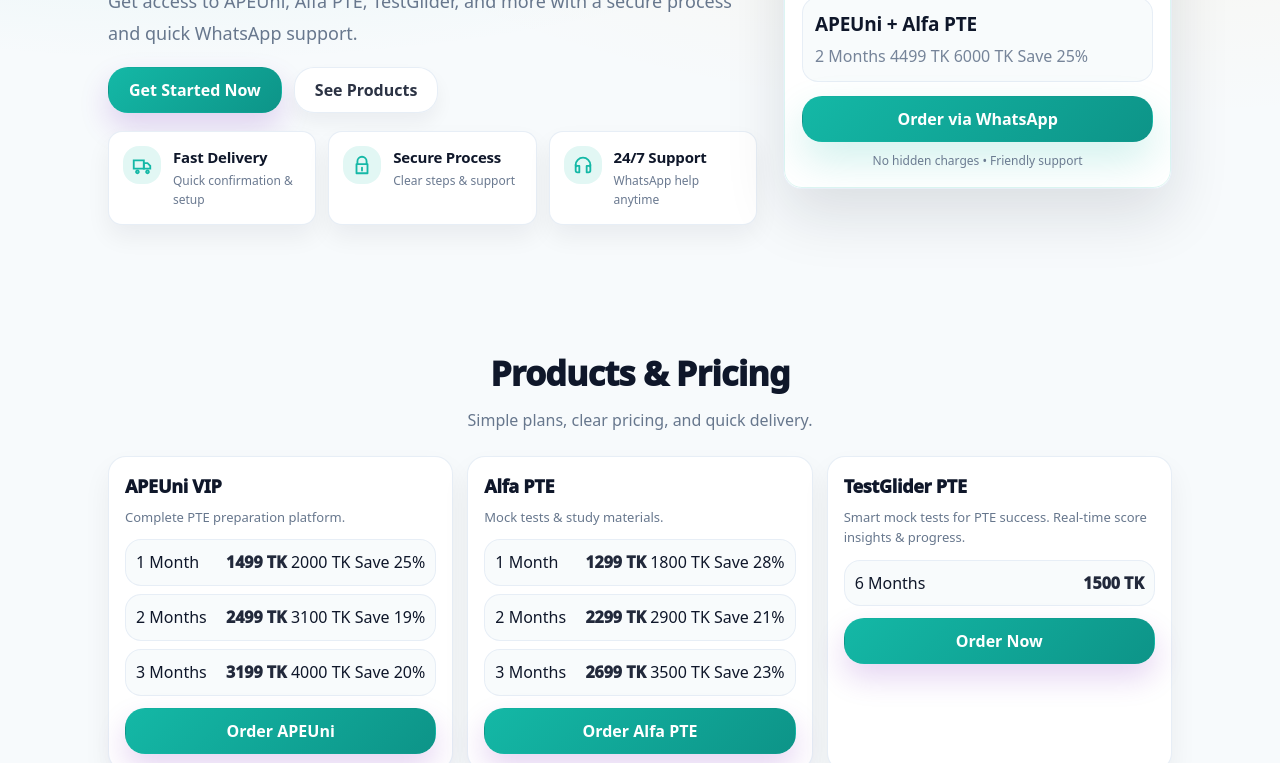
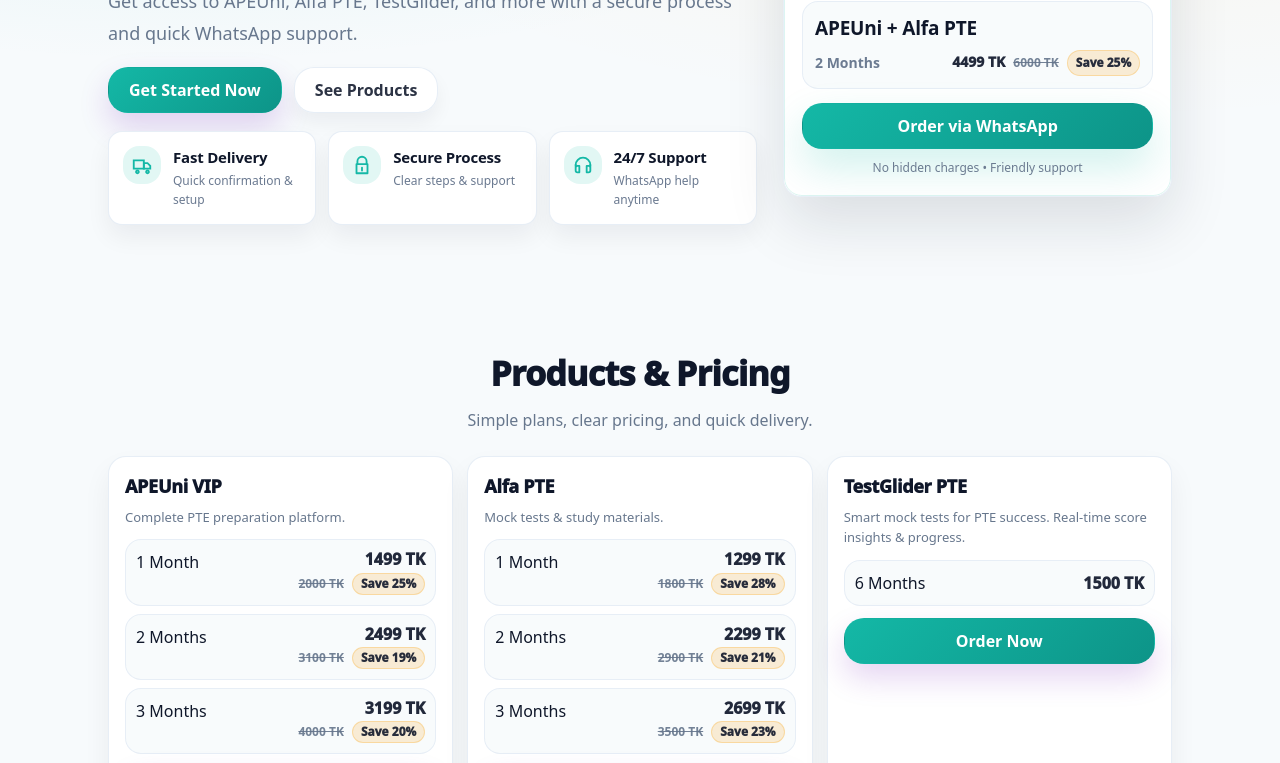
Before and after one commit to Najmus-Sakib/Authorized-Digital-Service, a website built with Vite: page index.html in a window 1280 px wide. Shown: the part 420-1183 px from the top of the page. Built offline with nearby package versions, Linux system fonts and the light colour scheme.

Commit message:
Update style.css

```diff
--- a/style.css
+++ b/style.css
@@ -457,7 +457,6 @@
   overflow:hidden;
   box-shadow: 0 26px 60px rgba(15,23,42,0.12);
 
-  /* 1) Alignment offset (set by JS) — moves card only */
   transform: translate3d(0, var(--heroCardOffset, 0px), 0);
   will-change: transform;
 }
@@ -487,7 +486,6 @@
   margin-bottom: 14px;
 }
 
-/* UPDATED: Most Popular pill animation */
 .pill{
   display:inline-flex;
   align-items:center;
@@ -553,11 +551,52 @@
   font-size: 19px;
   letter-spacing: -0.2px;
 }
+
+/* ✅ UPDATED: deal meta layout for new/old/save */
 .deal__meta{
-  margin-top: 4px;
-  font-size: 16px;
-  color: rgba(100, 116, 139, 0.884);
+  margin-top: 6px;
+  display:flex;
+  align-items:center;
+  justify-content:space-between;
+  gap: 10px;
+  color: rgba(100, 116, 139, 0.90);
+  font-size: 14px;
 }
+.deal__term{
+  font-weight: 850;
+  color: rgba(100,116,139,0.95);
+  white-space: nowrap;
+}
+.deal__prices{
+  display:flex;
+  align-items:baseline;
+  gap: 8px;
+  flex-wrap:wrap;
+  justify-content:flex-end;
+  text-align:right;
+}
+.deal__new{
+  font-weight: 980;
+  color: rgba(15,23,42,0.92);
+}
+.deal__old{
+  font-size: 12px;
+  font-weight: 900;
+  color: rgba(100,116,139,0.90);
+  text-decoration: line-through;
+}
+.deal__save{
+  display:inline-flex;
+  align-items:center;
+  padding: 3px 8px;
+  border-radius: 999px;
+  font-size: 12px;
+  font-weight: 950;
+  background: rgba(245,158,11,0.16);
+  border: 1px solid rgba(245,158,11,0.26);
+  color: rgba(15,23,42,0.90);
+}
+
 .heroCard__cta{ box-shadow: 0 18px 40px rgba(20,184,166,0.20); }
 .heroCard__cta:hover{ box-shadow: 0 22px 48px rgba(20,184,166,0.24); }
 .heroCard__note{
@@ -570,7 +609,6 @@
 @media (max-width: 980px){
   .hero__grid{ grid-template-columns: 1fr; }
   .trust{ grid-template-columns: 1fr; }
-  /* no offset on stacked mobile layout */
   .heroCard{ transform: none; }
 }
 
@@ -629,18 +667,58 @@
 .card__title{ margin: 0 0 6px; font-size: 18px; letter-spacing: -0.3px; font-weight: 950; }
 .card__desc{ margin: 0; color: rgba(100,116,139,0.98); font-size: 13px; line-height: 1.55; }
 
-/* Pricing UI */
+/* ===================== Pricing UI ===================== */
 .price{ display:grid; gap: 8px; margin-bottom: 12px; }
 .price__row{
   display:flex;
   justify-content:space-between;
-  align-items:center;
+  align-items:flex-start; /* better for 2-line right side */
+  gap: 12px;
   padding: 10px 10px;
   border-radius: 16px;
   background: rgba(247,250,252,0.78);
   border: 1px solid rgba(230,238,246,0.95);
 }
 .price__new{ font-weight: 950; color: rgba(15,23,42,0.92); }
+
+/* ✅ NEW: price stack (new + old + save%) */
+.price__stack{
+  display:flex;
+  flex-direction:column;
+  align-items:flex-end;
+  gap: 4px;
+  text-align:right;
+  line-height: 1.15;
+}
+.price__metaLine{
+  display:flex;
+  align-items:center;
+  gap: 8px;
+  flex-wrap:wrap;
+  justify-content:flex-end;
+}
+.price__old{
+  font-size: 12px;
+  font-weight: 900;
+  color: rgba(100,116,139,0.90);
+  text-decoration: line-through;
+}
+.price__save{
+  display:inline-flex;
+  align-items:center;
+  padding: 3px 8px;
+  border-radius: 999px;
+  font-size: 12px;
+  font-weight: 950;
+  background: rgba(245,158,11,0.16);
+  border: 1px solid rgba(245,158,11,0.26);
+  color: rgba(15,23,42,0.90);
+}
+
+/* compact pricing (used in combo card) */
+.price--compact{ margin-bottom: 14px; }
+.price--compact .price__row{ padding: 10px 12px; }
+
 .price__hint{ color: rgba(100,116,139,0.98); font-size: 12px; margin-top: 2px; }
 
 /* Combo section list */
@@ -689,7 +767,7 @@
 /* ===================== Reviews (auto loop + swipe/drag) ===================== */
 .reviewsSlider{
   position: relative;
-  overflow: hidden; /* left side hidden */
+  overflow: hidden;
   border-radius: var(--radius);
 }
 .reviewsTrack{
@@ -699,7 +777,7 @@
   will-change: transform;
   cursor: grab;
   user-select: none;
-  touch-action: pan-y; /* allow vertical page scroll; handle horizontal drag */
+  touch-action: pan-y;
 }
 .reviewsTrack:active{ cursor: grabbing; }
 
@@ -861,54 +939,6 @@
   .footer__barInner{ flex-direction: column; align-items:flex-start; }
 }
 
-/* FAB */
-/* ===================== WhatsApp FAB — Premium Animation (Replace this block) ===================== */
-.fab{
-  position: fixed;
-  right: clamp(14px, 3vw, 22px);
-  bottom: clamp(14px, 3vw, 22px);
-  width: 56px;
-  height: 56px;
-  border-radius: 18px;
-
-  background: radial-gradient(circle at 30% 25%, rgba(255,255,255,0.28), rgba(255,255,255,0) 55%),
-              linear-gradient(135deg, #22C55E, #16A34A);
-
-  color:#fff;
-  display:flex;
-  align-items:center;
-  justify-content:center;
-
-  border: 1px solid rgba(255,255,255,0.22);
-  box-shadow:
-    0 18px 38px rgba(34,197,94,0.18),
-    0 10px 22px rgba(15,23,42,0.10);
-
-  transition: transform var(--t) var(--ease), box-shadow var(--t) var(--ease), filter var(--t) var(--ease);
-  z-index:80;
-
-  /* premium motion */
-  isolation: isolate;
-  will-change: transform, box-shadow;
-  animation: fabFloat 2.8s ease-in-out infinite;
-}
-
-/* outer glow aura */
-.fab::before{
-  content:"";
-  position:absolute;
-  inset:-12px;
-  border-radius: 22px;
-  background: radial-gradient(circle, rgba(34,197,94,0.32), rgba(34,197,94,0.0) 62%);
-  opacity: 0.55;
-  z-index:-1;
-  filter: blur(1px);
-  pointer-events:none;
-  animation: fabAura 2.8s ease-in-out infinite;
-}
-
-
-
 /* ===================== WhatsApp FAB – Premium & Clear Animation ===================== */
 .fab{
   position: fixed;
@@ -933,12 +963,10 @@
   z-index: 80;
   isolation: isolate;
 
-  /* main floating animation */
   animation: fabFloat 2.6s ease-in-out infinite;
   transition: transform 240ms ease, box-shadow 240ms ease;
 }
 
-/* glowing ring */
 .fab::before{
   content:"";
   position:absolute;
@@ -951,7 +979,6 @@
   pointer-events:none;
 }
 
-/* ripple pulse */
 .fab::after{
   content:"";
   position:absolute;
@@ -964,7 +991,6 @@
   pointer-events:none;
 }
 
-/* ✅ THIS IS THE KEY PART – SVG animation */
 .fab svg{
   width: 22px;
   height: 22px;
@@ -975,7 +1001,6 @@
   filter: drop-shadow(0 6px 12px rgba(15,23,42,0.35));
 }
 
-/* hover interaction */
 .fab:hover{
   transform: translateY(-5px) scale(1.04);
   box-shadow:
@@ -983,30 +1008,25 @@
     0 14px 30px rgba(15,23,42,0.14);
 }
 
-/* ===================== Keyframes ===================== */
 @keyframes fabFloat{
   0%,100%{ transform: translateY(0); }
   50%{ transform: translateY(-4px); }
 }
-
 @keyframes fabGlow{
   0%,100%{ opacity: .45; transform: scale(.95); }
   50%{ opacity: .75; transform: scale(1.05); }
 }
-
 @keyframes fabRipple{
   0%{ opacity: 0; transform: scale(.9); }
   40%{ opacity: .6; transform: scale(1); }
   70%{ opacity: .15; transform: scale(1.15); }
   100%{ opacity: 0; transform: scale(1.25); }
 }
-
 @keyframes iconPulse{
   0%,100%{ transform: scale(1); }
   50%{ transform: scale(1.12); }
 }
 
-/* mobile fine-tune */
 @media (max-width: 420px){
   .fab{
     width: 54px;
@@ -1195,7 +1215,6 @@
   }
 }
 
-/* Disable FAQ animations for reduced motion users */
 @media (prefers-reduced-motion: reduce){
   #faq.faq--reveal .faq__header,
   #faq.faq--reveal .faq__item,
```
